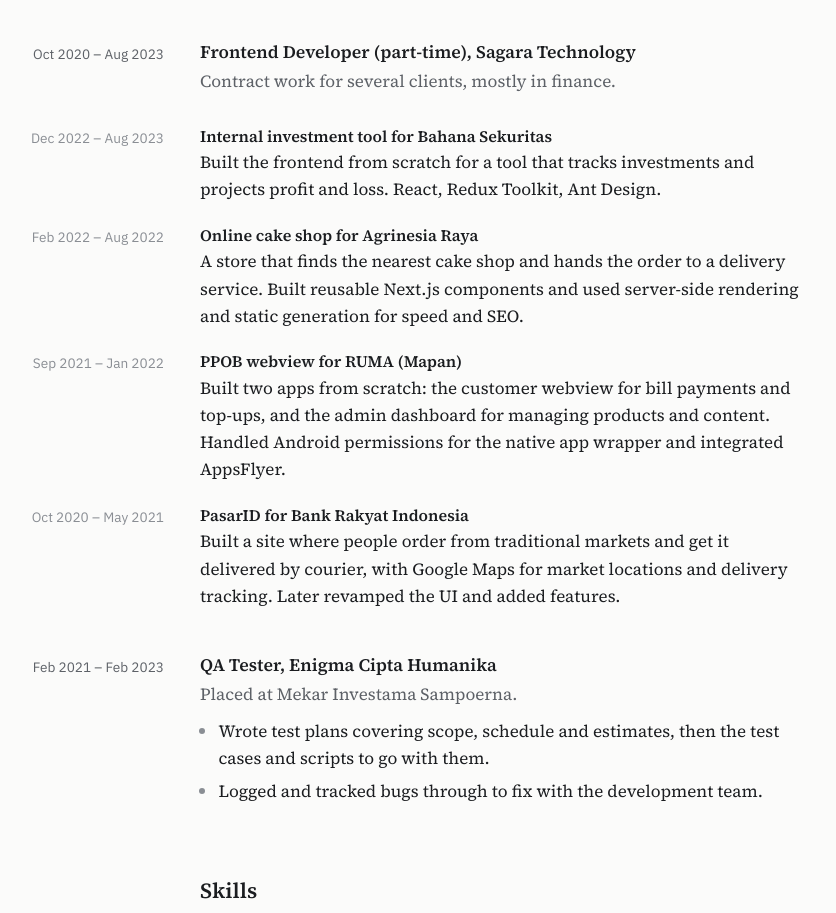
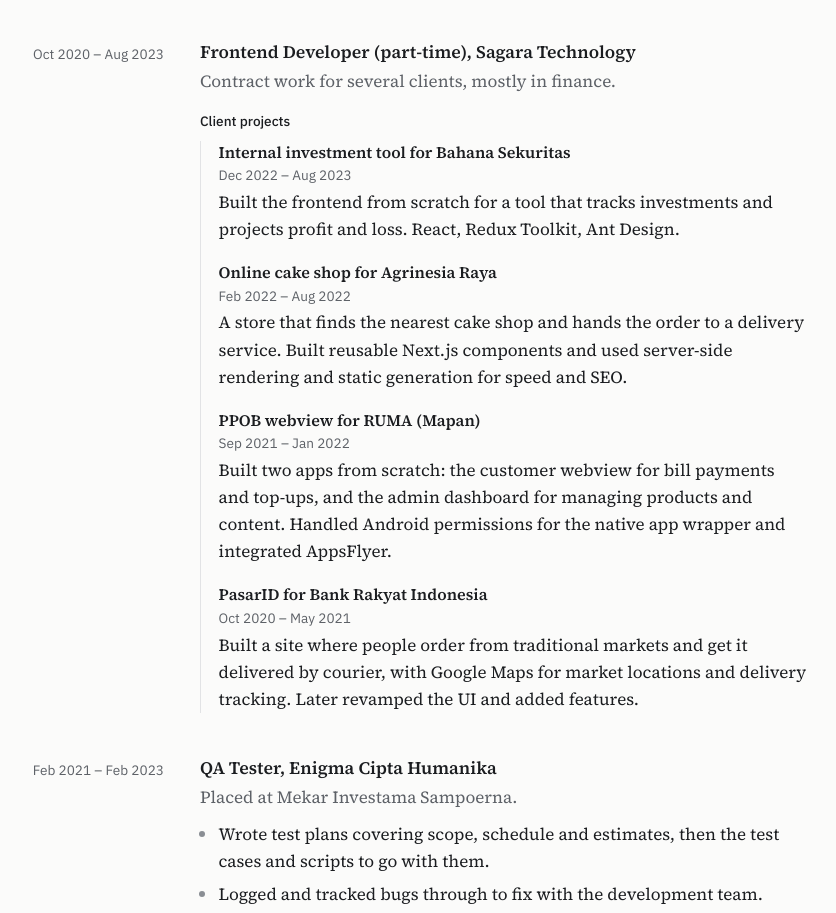
Before and after one commit to anggaaaaaaaaaaar/portfolio, a plain HTML site: page index.html in a window 1280 px wide. Shown: the part 1377-2290 px from the top of the page, without its empty margins (226-1062 px from the left). Drawn offline with Linux system fonts and the light colour scheme.

Commit message:
Group Sagara client projects under one entry
The four client projects now sit in a list inside the Sagara entry,
with their own dates under each title, instead of looking like
separate jobs on the date column.

```diff
--- a/assets/style.css
+++ b/assets/style.css
@@ -90,8 +90,12 @@
 
 .stack { font-size: .85rem; color: var(--muted); margin-top: .6rem; }
 
-.project { margin-top: 1.25rem; }
-.project .when { color: var(--faint); }
+/* Sagara: one employer, several client projects grouped under it. */
+.sub { font-family: var(--sans); font-size: .85rem; font-weight: 500; margin: 1rem 0 .5rem; }
+.projects { list-style: none; margin: 0; padding: 0 0 0 1.1rem; border-left: 1px solid var(--line); }
+.projects li { margin: 0; }
+.projects li + li { margin-top: 1.1rem; }
+.projects .when { text-align: left; padding: 0; margin: 0 0 .2rem; }
 
 .skills { margin: 0; }
 .skills .row + .row { margin-top: .6rem; }
@@ -132,6 +136,6 @@
   a[data-print]::after { content: attr(data-print); font-size: 10pt; }
   h2 { margin-top: 1.75rem; margin-bottom: .75rem; }
   .job { margin-bottom: 1.5rem; break-inside: avoid-page; }
-  .project { break-inside: avoid; }
+  .projects li { break-inside: avoid; }
   .cv, footer { display: none; }
 }
--- a/index.html
+++ b/index.html
@@ -75,42 +75,34 @@
         </div>
       </article>
 
-      <article class="job">
-        <div class="row">
+      <article class="row job">
         <p class="when">Oct 2020 – Aug 2023</p>
         <div>
           <h3>Frontend Developer (part-time), Sagara Technology</h3>
           <p class="what">Contract work for several clients, mostly in finance.</p>
-          </div>
-        </div>
-
-        <div class="row project">
+          <p class="sub">Client projects</p>
+          <ul class="projects">
+            <li>
+              <h4>Internal investment tool for Bahana Sekuritas</h4>
               <p class="when">Dec 2022 – Aug 2023</p>
-          <div>
-            <h4>Internal investment tool for Bahana Sekuritas</h4>
               <p>Built the frontend from scratch for a tool that tracks investments and projects profit and loss. React, Redux Toolkit, Ant Design.</p>
-          </div>
-        </div>
-        <div class="row project">
+            </li>
+            <li>
+              <h4>Online cake shop for Agrinesia Raya</h4>
               <p class="when">Feb 2022 – Aug 2022</p>
-          <div>
-            <h4>Online cake shop for Agrinesia Raya</h4>
               <p>A store that finds the nearest cake shop and hands the order to a delivery service. Built reusable Next.js components and used server-side rendering and static generation for speed and SEO.</p>
-          </div>
-        </div>
-        <div class="row project">
+            </li>
+            <li>
+              <h4>PPOB webview for RUMA (Mapan)</h4>
               <p class="when">Sep 2021 – Jan 2022</p>
-          <div>
-            <h4>PPOB webview for RUMA (Mapan)</h4>
               <p>Built two apps from scratch: the customer webview for bill payments and top-ups, and the admin dashboard for managing products and content. Handled Android permissions for the native app wrapper and integrated AppsFlyer.</p>
-          </div>
-        </div>
-        <div class="row project">
+            </li>
+            <li>
+              <h4>PasarID for Bank Rakyat Indonesia</h4>
               <p class="when">Oct 2020 – May 2021</p>
-          <div>
-            <h4>PasarID for Bank Rakyat Indonesia</h4>
               <p>Built a site where people order from traditional markets and get it delivered by courier, with Google Maps for market locations and delivery tracking. Later revamped the UI and added features.</p>
-          </div>
+            </li>
+          </ul>
         </div>
       </article>
 
```
Lines whose indentation alone changed are shown as unchanged.
